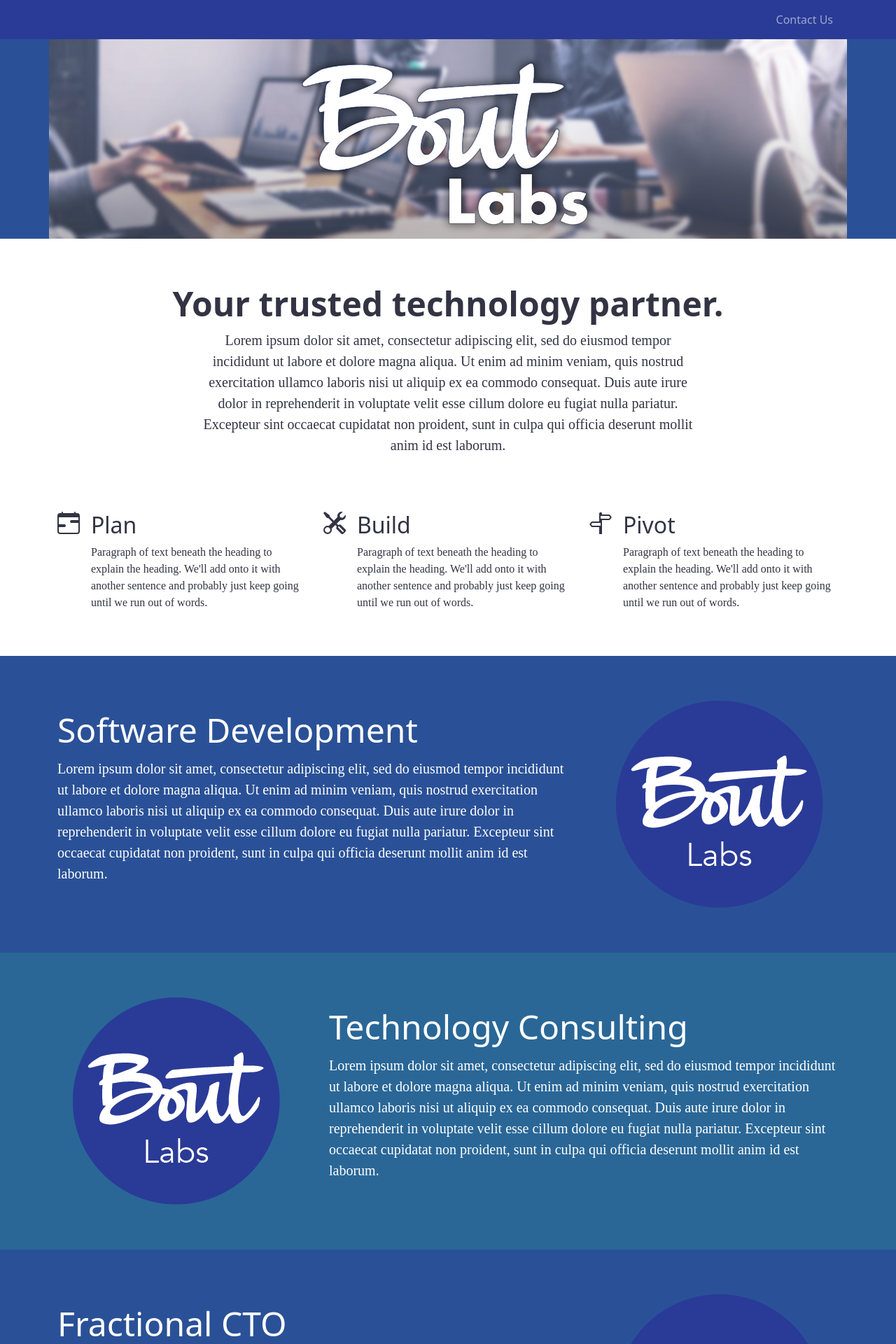
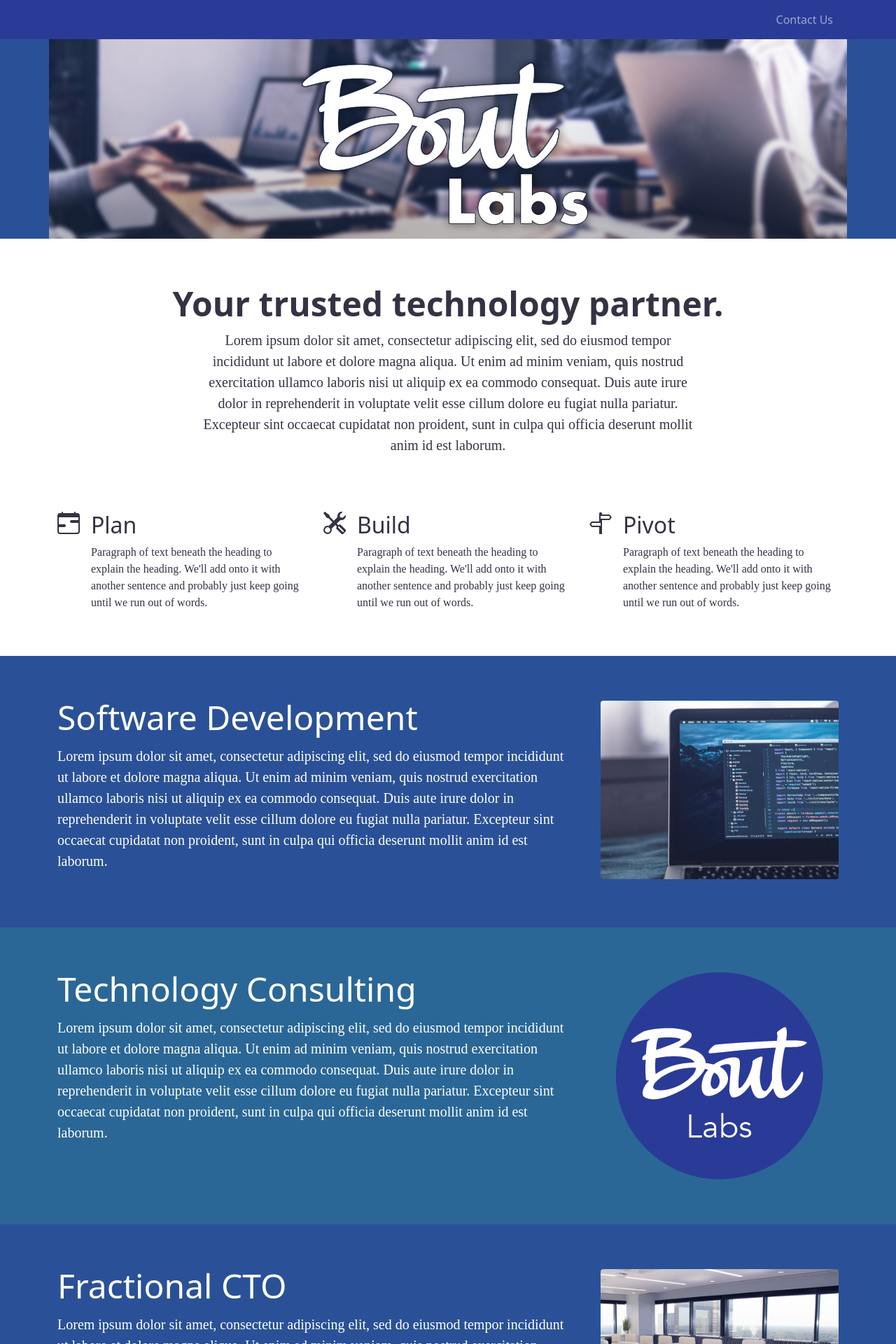
Before and after one commit to BoutLabs/boutlabs.github.io, a Jekyll site: the page built from index.html, in a window 1280 px wide. Shown: the top 1920 px of the page at 70% size. Built offline with Jekyll 4.4.1, drawn with Linux system fonts in a browser that asks for light colours; some web fonts are replaced.

Commit message:
Update logo and services

```diff
--- a/index.html
+++ b/index.html
@@ -68,9 +68,9 @@
 
 <div class="container-wrapper even-container">
   <div class="container py-3">
-    <div class="row flex-lg-row-reverse align-items-center g-5 py-5">
+    <div class="row flex-lg-row-reverse g-5 py-5">
       <div class="col-10 col-sm-8 col-lg-4">
-        <img src="/assets/images/bout-labs-circle.png" class="d-block mx-lg-auto img-fluid" alt="Bout Labs"
+        <img src="/assets/images/software-development.jpg" class="d-block mx-auto img-fluid rounded" alt="" role="presentation"
           loading="lazy">
       </div>
       <div class="col-lg-8">
@@ -86,9 +86,9 @@
 
 <div class="container-wrapper odd-container">
   <div class="container py-3">
-    <div class="row flex-lg-row align-items-center g-5 py-5">
+    <div class="row flex-lg-row-reverse g-5 py-5">
       <div class="col-10 col-sm-8 col-lg-4">
-        <img src="/assets/images/bout-labs-circle.png" class="d-block mx-lg-auto img-fluid" alt="Bout Labs"
+        <img src="/assets/images/bout-labs-circle.png" class="d-block mx-auto img-fluid rounded" alt="" role="presentation"
           loading="lazy">
       </div>
       <div class="col-lg-8">
@@ -106,9 +106,9 @@
 
 <div class="container-wrapper even-container">
   <div class="container py-3">
-    <div class="row flex-lg-row-reverse align-items-center g-5 py-5">
+    <div class="row flex-lg-row-reverse g-5 py-5">
       <div class="col-10 col-sm-8 col-lg-4">
-        <img src="/assets/images/bout-labs-circle.png" class="d-block mx-lg-auto img-fluid" alt="Bout Labs"
+        <img src="/assets/images/fractional-cto.jpg" class="d-block mx-auto img-fluid rounded" alt="" role="presentation"
           loading="lazy">
       </div>
       <div class="col-lg-8">
@@ -140,6 +140,8 @@
       <div class="col-lg-2 col-md-4 col-6 px-3"><img class="img-fluid" src="/assets/images/client-logos/run-rock-n-roll.png" alt="Rock'n'Roll Marathons" /></div>
       <div class="col-lg-2 col-md-4 col-6 px-3"><img class="img-fluid" src="/assets/images/client-logos/ideo.png" alt="IDEO" /></div>
       <div class="col-lg-2 col-md-4 col-6 px-3"><img class="img-fluid" src="/assets/images/client-logos/1848-ventures.png" alt="1848 Ventures" /></div>
+      <div class="col-lg-2 col-md-4 col-6 px-3"><img class="img-fluid" src="/assets/images/client-logos/thq.png" alt="THQ" /></div>
+      <div class="col-lg-2 col-md-4 col-6 px-3"><img class="img-fluid" src="/assets/images/client-logos/disney.png" alt="Disney" /></div>
     </div>
   </div>
 </div>
```
Also changed, not shown: assets/images/bout-labs-logotype.svg, assets/images/brainstorming-session.jpg, assets/images/client-logos/disney.png (added), assets/images/client-logos/thq.png (added), assets/images/fractional-cto.jpg (added), assets/images/software-development.jpg (added).
